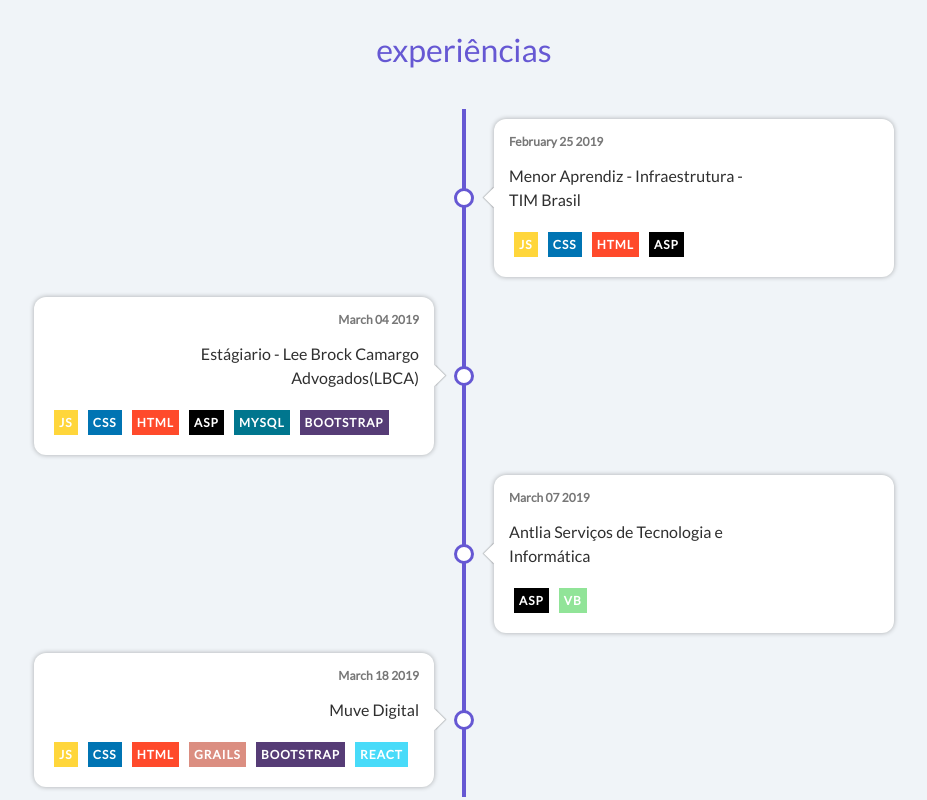
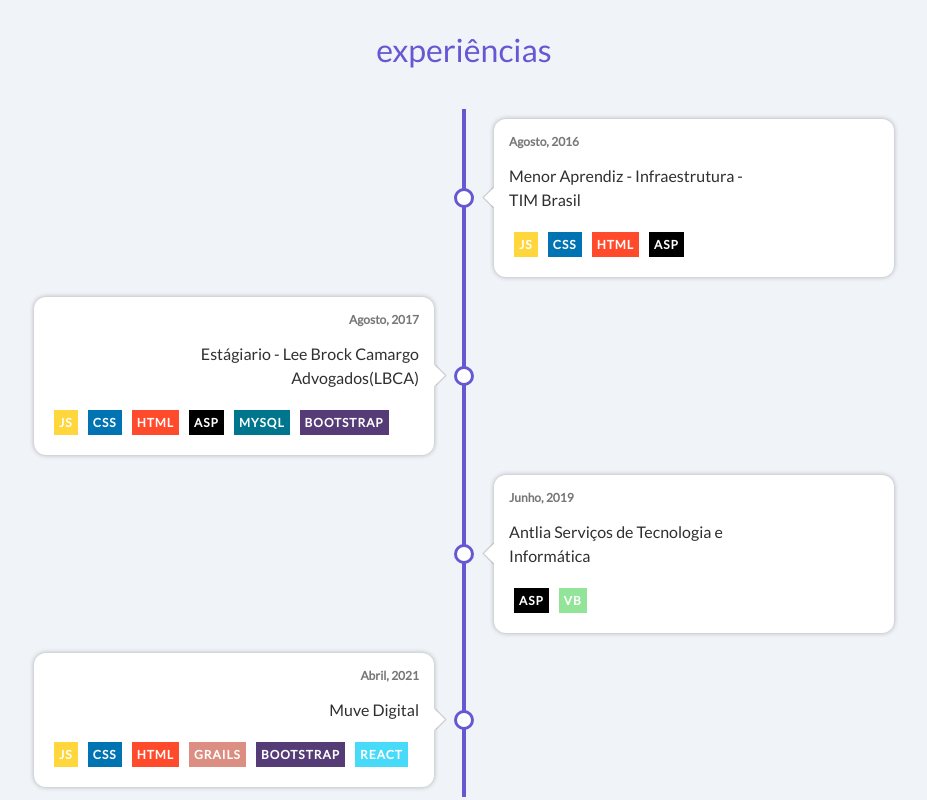
Before and after one commit to ThiagoButhilu/portfoliov2, a React (Create React App) app: page / in a window 1280 px wide. Shown: the part 1340-2140 px from the top of the page, without its empty margins (176-1103 px from the left). Built offline with nearby package versions, Linux system fonts and the light colour scheme.

Commit message:
new build deploy

```diff
--- a/package.json
+++ b/package.json
@@ -13,6 +13,7 @@
     "@testing-library/jest-dom": "^6.6.3",
     "@testing-library/react": "^16.3.0",
     "@testing-library/user-event": "^13.5.0",
+    "emailjs-com": "^3.2.0",
     "framer-motion": "^12.17.3",
     "ogl": "^1.0.11",
     "react": "^19.1.0",
@@ -23,7 +24,7 @@
     "sass": "^1.89.2",
     "web-vitals": "^2.1.4"
   },
-   "homepage": "https://ThiagoButhilu.github.io/portfoliov2",
+  "homepage": "https://ThiagoButhilu.github.io/portfoliov2",
   "scripts": {
     "start": "react-scripts start",
     "build": "react-scripts build",
--- a/src/components/Form/form.js
+++ b/src/components/Form/form.js
@@ -1,4 +1,27 @@
+import emailjs from 'emailjs-com';
+
+
+
+const service_id = "service_up8t7fu"
+const api_id = "AbeU8mmptch4gYjkE"
+const template_id = "template_ic71vjh"
+
+
 export function ContactForm() {
+
+
+const handleOnSubmit = (e) => {
+     e.preventDefault();
+     emailjs.sendForm(service_id, template_id, e.target, api_id)
+       .then(() => {
+         alert('Message Sent Successfully')
+       }, (error) => {
+         console.log(error.text);
+         alert('Something went wrong!')
+       });
+     e.target.reset()
+   };
+
     return (
     <div className="container-form" id="form">
         <div className="form">
@@ -8,21 +31,21 @@ export function ContactForm() {
                     <small>Vamos criar seu projeto?</small>
                 </h2>
             </div>
-            <form className="card-form">
+            <form onSubmit={handleOnSubmit} className="card-form">
                 <div className="input">
-                    <input type="text" className="input-field" required/>
+                    <input type="text" name='name' id='name' className="input-field" required/>
                     <label className="input-label">Nome</label>
                 </div>
                 <div className="input">
-                    <input type="text" className="input-field" required/>
+                    <input type="text" name='byEmail' id='byEmail' className="input-field" required/>
                     <label className="input-label">Email</label>
                 </div>
                 <div className="input">
-                    <textarea className="input-field" required></textarea>
+                    <textarea className="input-field" name='message' id='message' required></textarea>
                     <label className="input-label">Mensagem</label>
                 </div>
                 <div className="action">
-                    <button className="action-button">Enviar</button>
+                    <button type='submit' className="action-button">Enviar</button>
                 </div>
             </form>
         </div>
--- a/src/components/Timeline/timeline.js
+++ b/src/components/Timeline/timeline.js
@@ -6,7 +6,7 @@ import { motion } from "framer-motion"
 const jsonData = [ //timeline dates
     {
         text: 'Menor Aprendiz - Infraestrutura - TIM Brasil',
-        date: 'February 25 2019',
+        date: 'Agosto, 2016',
         language: [
             {
                 tag: 'JS',
@@ -28,7 +28,7 @@ const jsonData = [ //timeline dates
     },
     {
         text: 'Estágiario - Lee Brock Camargo Advogados(LBCA)',
-        date: 'March 04 2019',
+        date: 'Agosto, 2017',
         language: [{
                 tag: 'JS',
                 color: '#ffd63b'
@@ -59,7 +59,7 @@ const jsonData = [ //timeline dates
     },
     {
         text: 'Antlia Serviços de Tecnologia e Informática',
-        date: 'March 07 2019',
+        date: 'Junho, 2019',
         language: [{
 			tag: 'ASP',
 			color: '#000000'
@@ -72,7 +72,7 @@ const jsonData = [ //timeline dates
     {
         text:
             'Muve Digital',
-        date: 'March 18 2019',
+        date: 'Abril, 2021',
         language: [{
                 tag: 'JS',
                 color: '#ffd63b'
```
Also changed, not shown: 1 other file (tests, documents, lock files or other folders).
